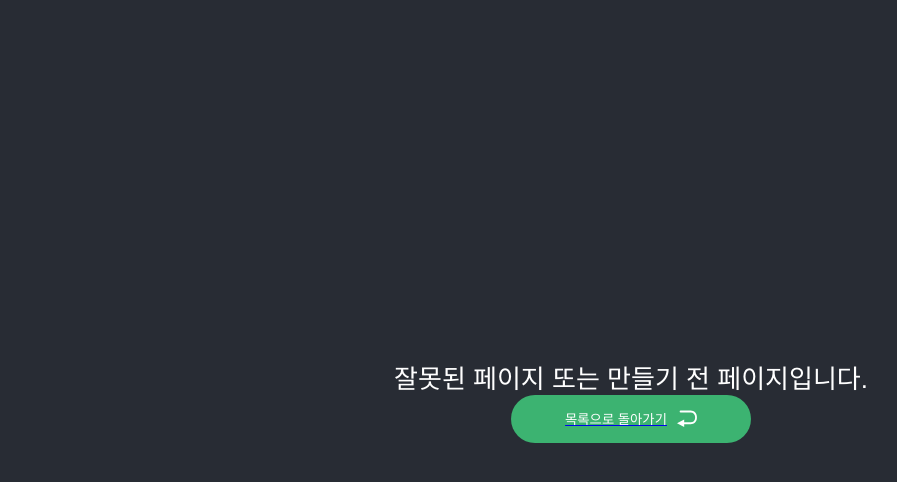
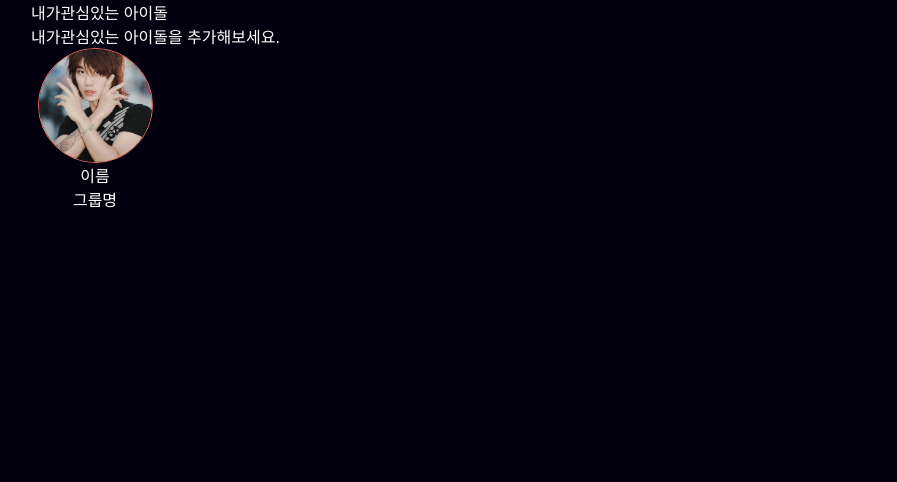
Before and after one commit to yellowjang/Fandom-K, a React (Vite) app: page /mypage in a window 1280 px wide. Shown: the top 482 px of the page, without its empty margins (9-906 px from the left). Built offline with nearby package versions, Linux system fonts and the light colour scheme; a web font is replaced by a local one.

Commit message:
feat: 마이페이지 아이돌리스트  컴포넌트 생성

```diff
--- a/src/App.jsx
+++ b/src/App.jsx
@@ -1,4 +1,5 @@
 import { Outlet } from 'react-router-dom';
+
 
 function App() {
   return (
--- a/src/Main.jsx
+++ b/src/Main.jsx
@@ -1,5 +1,6 @@
 import { BrowserRouter, Routes, Route } from 'react-router-dom';
 import App from '@/App';
+import Mypage from '@/pages/Mypage';
 import NotFound from '@/pages/NotFound';
 
 function Main() {
@@ -8,7 +9,7 @@ function Main() {
       <Routes>
         <Route path='/' element={<App />}>
           {/* <Route index element={<List />} /> */}
-          {/* <Route path='mypage' element={<MyPage />} /> */}
+          <Route path='mypage' element={<Mypage />} />
           <Route path='*' element={<NotFound />} />
         </Route>
       </Routes>
--- /dev/null
+++ b/src/pages/Mypage/component/FavoriteIdol/index.jsx
@@ -0,0 +1,13 @@
+import styles from './styles.module.scss';
+
+
+function FavoriteIdol () {
+    return (
+        <div>
+            <h3>내가관심있는 아이돌</h3>
+        </div>
+    )
+}
+
+
+export default FavoriteIdol;
--- /dev/null
+++ b/src/pages/Mypage/component/IdolCard/index.jsx
@@ -0,0 +1,18 @@
+import styles from './styles.module.scss';
+import Picture from '../../../../assets/images/asmrz_danaka.png'
+
+function IdolCard() {
+    return(
+        <div className={styles['idol-card']}>
+            <img src={Picture} className={styles['idol-card-img']} alt="아이돌사진" />
+            <div className={styles['idol-info']}>
+                <h3>이름</h3>
+                <h3>그룹명</h3>
+            </div>
+        </div>
+
+
+    )
+}
+
+export default IdolCard;
--- /dev/null
+++ b/src/pages/Mypage/component/IdolCard/styles.module.scss
@@ -0,0 +1,21 @@
+.idol-card {
+  width: 128px;
+  height: 183px;
+  display: flex;
+  flex-direction: column;
+  align-items: center;
+}
+
+.idol-card-img {
+  border: 1.3px solid #f77063;
+  width: 115px;
+  height: 115px;
+  border-radius: 50%;
+  object-fit: cover;
+}
+
+.idol-info {
+  display: flex;
+  flex-direction: column;
+  text-align: center;
+}
--- /dev/null
+++ b/src/pages/Mypage/component/SelectIdolList/index.jsx
@@ -0,0 +1,17 @@
+import IdolCard from '../IdolCard';
+import styles from './styles.module.scss';
+
+
+function SelectIdolList() {
+    return (
+        <>
+        <div>
+            <h3>내가관심있는 아이돌을 추가해보세요.</h3>
+        </div>
+            <IdolCard />
+        </>
+    )
+}
+
+
+export default SelectIdolList;
--- /dev/null
+++ b/src/pages/Mypage/component/SelectIdolList/styles.module.scss
@@ -0,0 +1,3 @@
+selct-idol {
+
+}
--- /dev/null
+++ b/src/pages/Mypage/index.jsx
@@ -0,0 +1,18 @@
+
+import styles from './styles.module.scss';
+import FavoriteIdol from './component/FavoriteIdol';
+import SelectIdolList from './component/SelectIdolList';
+
+function Mypage() {
+    return(
+        <div className={styles['mypage']}>
+            {/* <Header /> */}
+            <div className={styles['mypage-wrapper']}>
+            <FavoriteIdol />
+            <SelectIdolList />
+            </div>
+        </div>
+    )
+}
+
+export default Mypage;
--- /dev/null
+++ b/src/pages/Mypage/styles.module.scss
@@ -0,0 +1,17 @@
+@import '../../styles/import.scss';
+
+.mypage {
+  background-color: #02000E;
+  min-height: 100vh;
+  display: flex;
+  flex-direction: column;
+  color: white;
+  @include font-default;
+  gap: 10px;
+}
+
+
+.mypage-wrapper {
+  width: 1200px;
+  margin: 0 auto;
+}
```
Also changed, not shown: src/assets/images/asmrz_danaka.png (added), src/pages/Mypage/component/FavoriteIdol/styles.module.scss (added).
